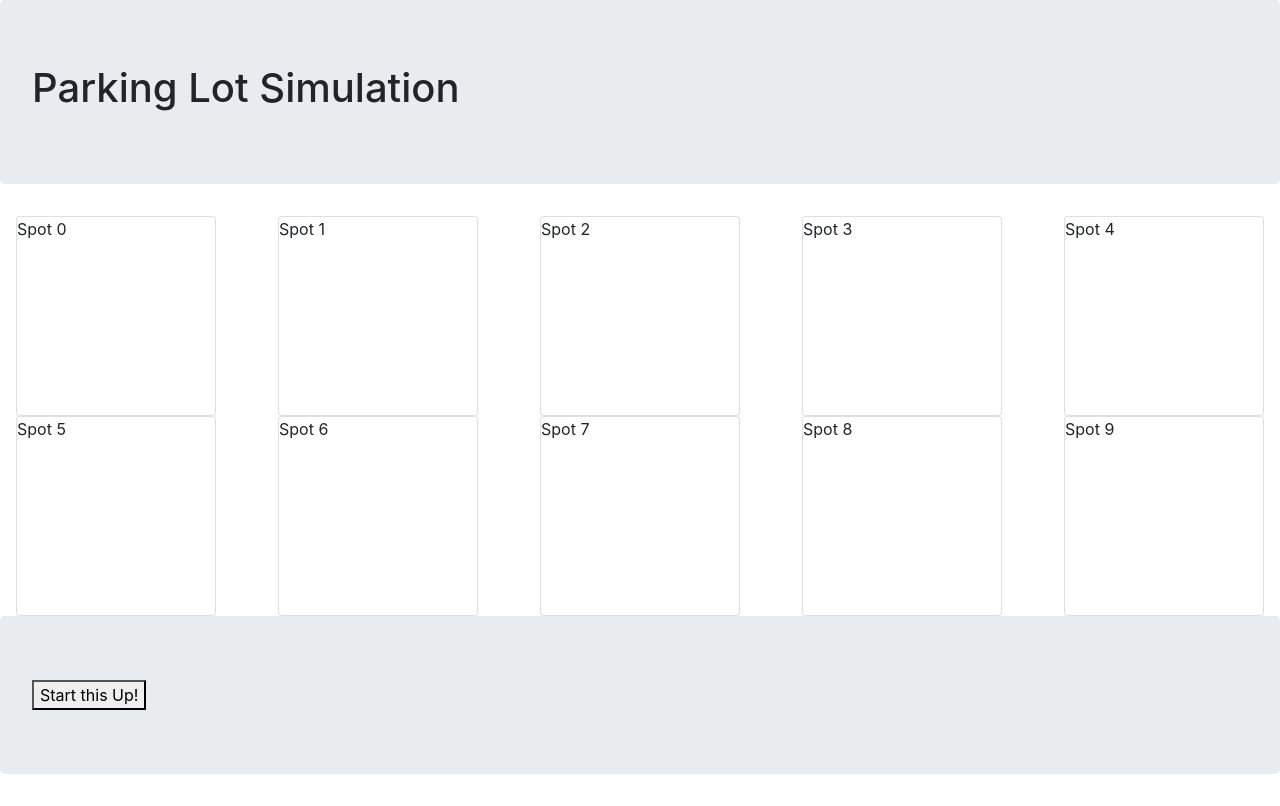
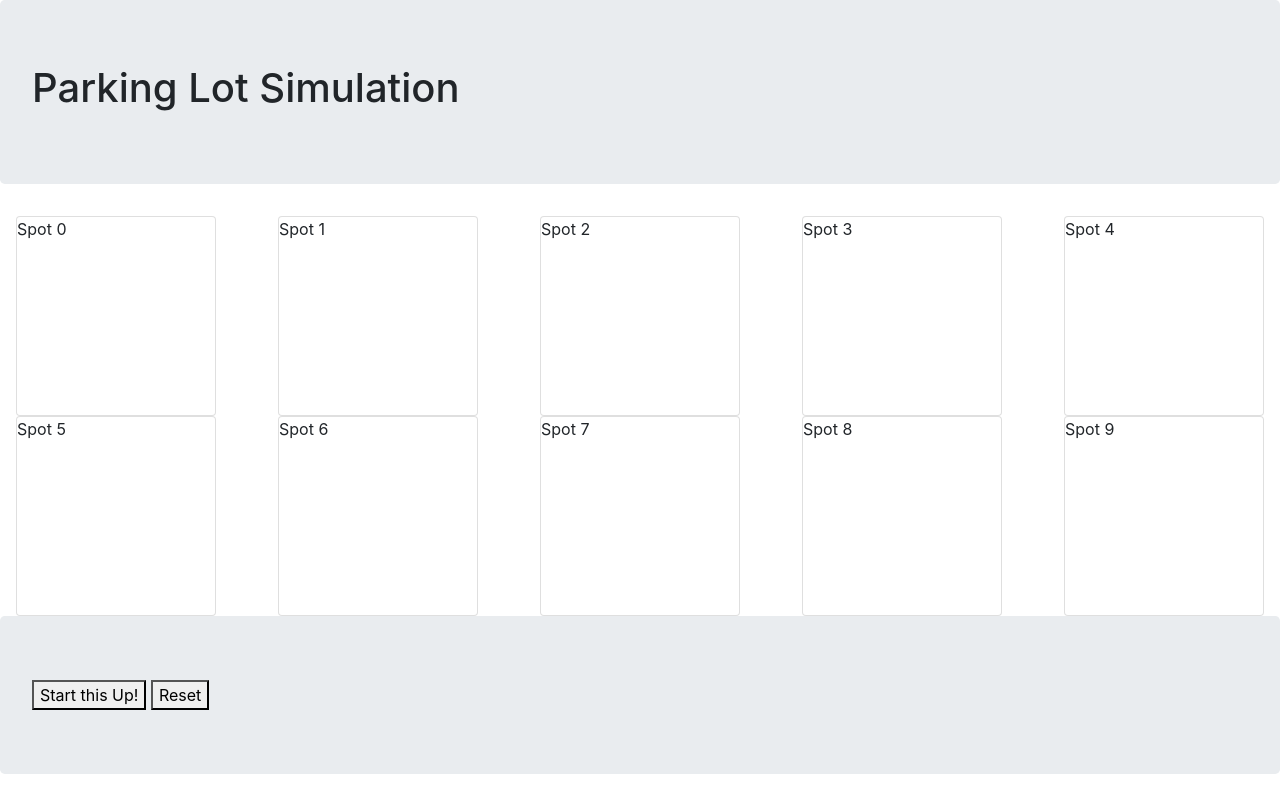
Before and after one commit to kevinawilde/parking-lot-simulator-no-animation, a plain HTML site: page index.html in a window 1280 px wide. Drawn offline with nearby package versions, Linux system fonts and the light colour scheme.

Commit message:
addd reset function

```diff
--- a/index.html
+++ b/index.html
@@ -47,6 +47,7 @@
 	</div>
 	<section class="jumbotron">
 			<button class="" type="" onclick="myInterval = setInterval(findAndReplace.bind(null,parkingLot, waitingList), 500);">Start this Up!</button>
+			<button class="" type="" onclick="carFactory(number_of_cars); goneList = [];">Reset</button>
 	</section>
 </body>
 <script src="script.js" type="text/javascript" charset="utf-8" async defer></script>
```
